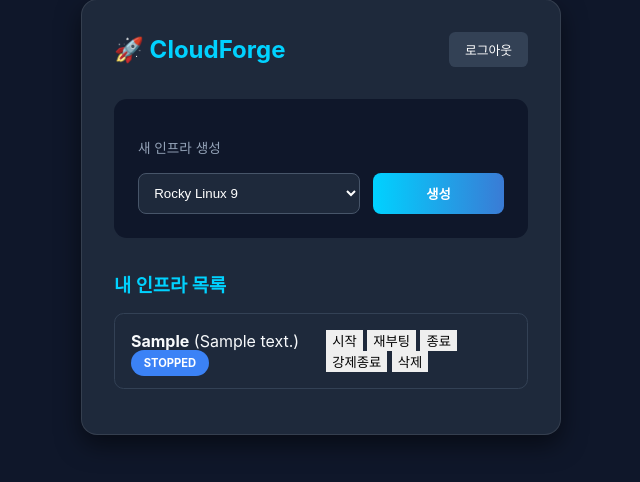
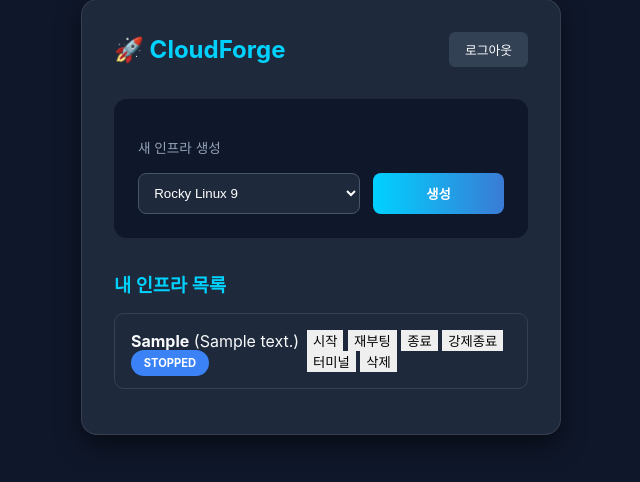
Before and after one commit to Hasegos/vm-controller, a Python web app: template templates/dashboard.html in a window 1280 px wide. Shown: the part 183-665 px from the top of the page, without its empty margins (319-959 px from the left). Run offline with Jinja, Linux system fonts and the light colour scheme; the template is opened without the code that fills it: most values are stand-ins (such as "Sample title", 1, 10 or a date in 2020).

Commit message:
FIX dashboard 템플릿 수정
터미널 전용 버튼 추가

```diff
--- a/templates/dashboard.html
+++ b/templates/dashboard.html
@@ -41,6 +41,7 @@
                     <button type="button" onclick="controlVM('{{ vm.id }}', 'reboot_soft')" class="btn-sm">재부팅</button>
                     <button type="button" onclick="controlVM('{{ vm.id }}', 'stop_soft')" class="btn-sm">종료</button>
                     <button type="button" onclick="controlVM('{{ vm.id }}', 'stop_hard')" class="btn-sm danger">강제종료</button>
+                    <button type="button" onclick="openTerminal('{{ vm.id }}')" class="btn-sm terminal-btn control-btn"  data-terminal="{{ vm.id }}">터미널</button>
                     <button type="button" onclick="deleteVM('{{ vm.id }}', '{{ vm.vm_name }}')" class="btn-sm danger control-btn">삭제</button>
                 </div>
             </div>
```
